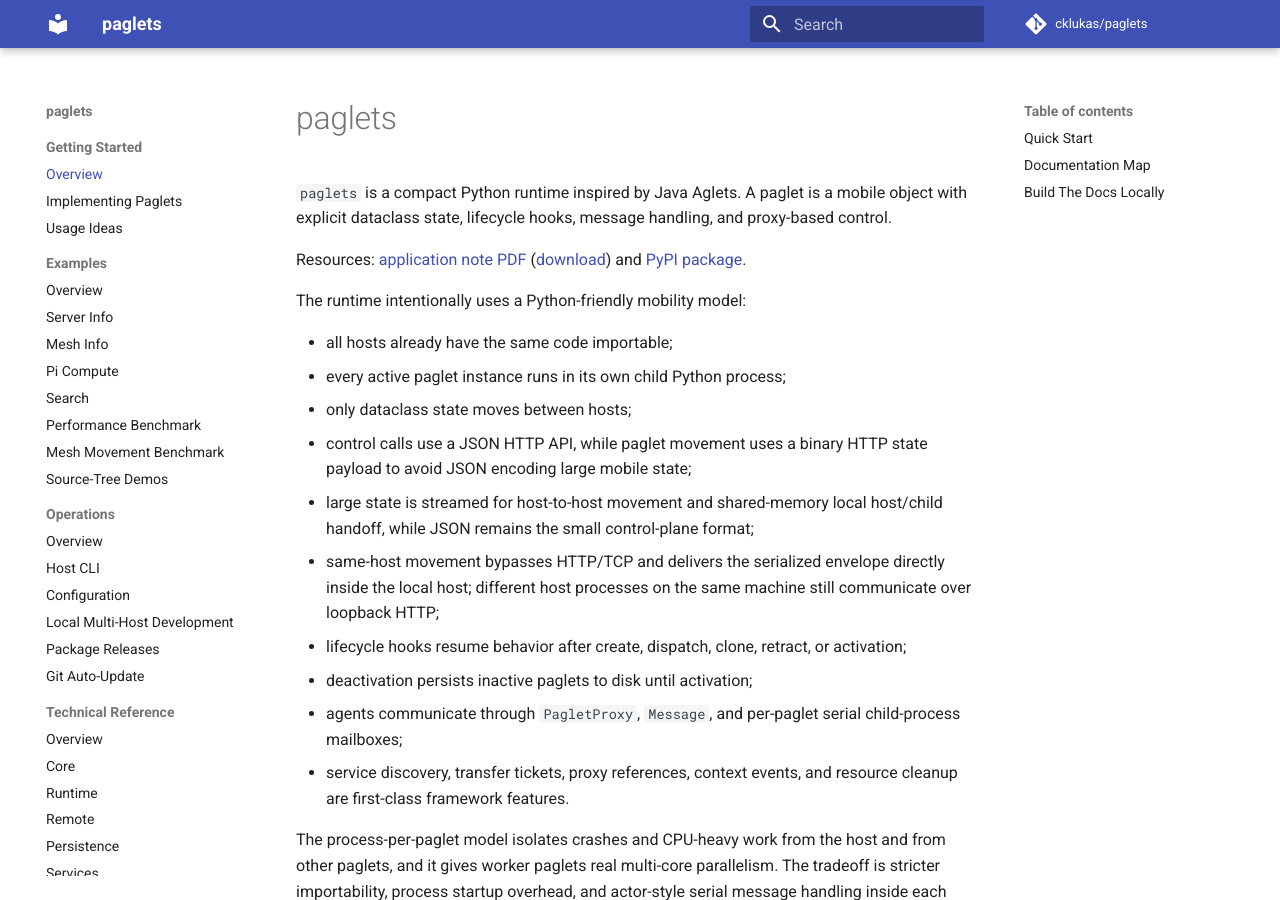
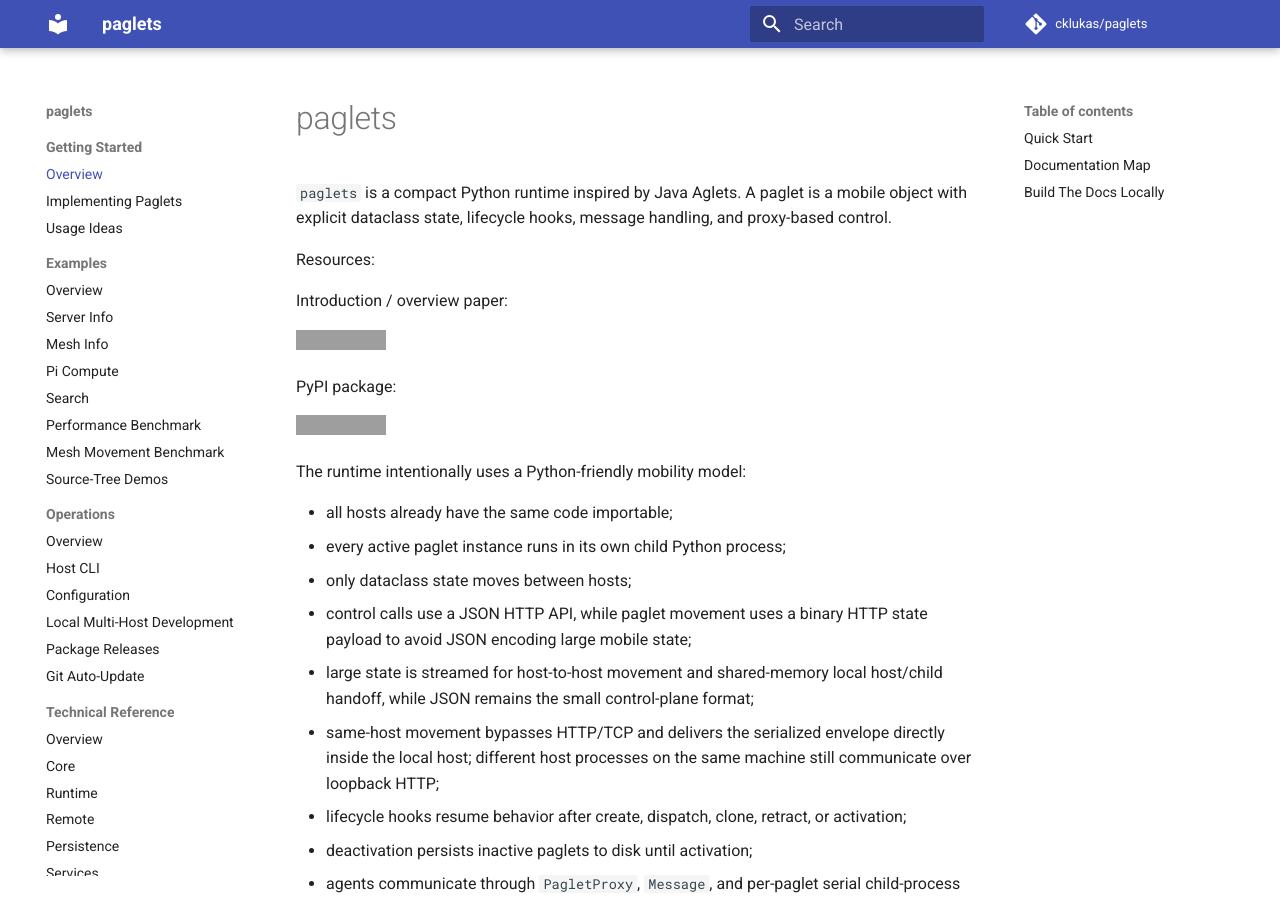
Before and after one commit to cklukas/paglets, an MkDocs documentation site: the page built from docs/index.md, in a window 1280 px wide and 900 px high. Built offline with MkDocs 1.6.1 and Material for MkDocs 9.7.7, drawn with Linux system fonts in a browser that asks for light colours; comment, search, counter and statistics services are not loaded; grey boxes are pictures that could not be loaded.

```diff
--- a/docs/index.md
+++ b/docs/index.md
@@ -4,9 +4,15 @@
 mobile object with explicit dataclass state, lifecycle hooks, message handling,
 and proxy-based control.
 
-Resources: [application note PDF](https://cklukas.github.io/paglets/paglets-application-note.pdf)
-([download](https://github.com/cklukas/paglets/releases/download/paper-2026-06-23/paglets-application-note.pdf))
-and [PyPI package](https://pypi.org/project/paglets/).
+Resources:
+
+Introduction / overview paper:
+
+[![DOI](https://zenodo.org/badge/DOI/10.5281/zenodo.20820155.svg)](https://doi.org/10.5281/zenodo.20820155)
+
+PyPI package:
+
+[![PyPI](https://img.shields.io/pypi/v/paglets.svg)](https://pypi.org/project/paglets/)
 
 The runtime intentionally uses a Python-friendly mobility model:
 
```
Also changed, not shown: README.md (+4 -3 lines).
